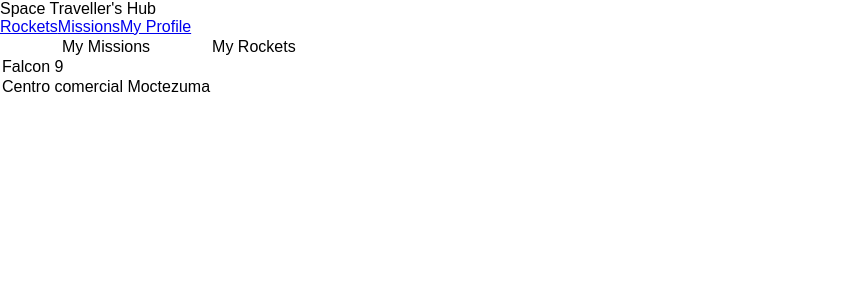
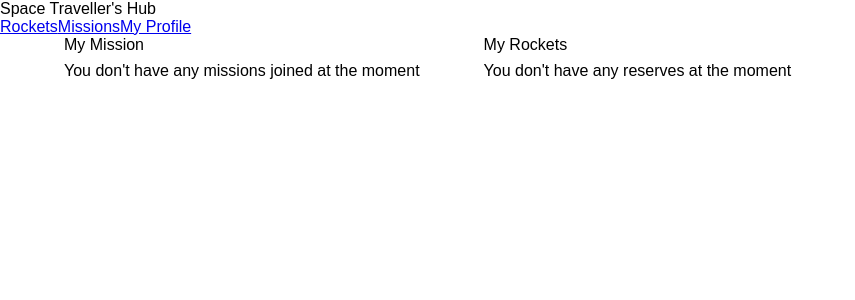
Before and after one commit to uchexm/react-kanban, a React (Create React App) app: page /myprofile in a window 1280 px wide. Shown: the top 300 px of the page, without its empty margins (0-855 px from the left). Built offline with nearby package versions, Linux system fonts and the light colour scheme.

Commit message:
Added myProfile.js and myProfile.css files

```diff
--- /dev/null
+++ b/src/components/myProfile/myProfile.css
@@ -0,0 +1,16 @@
+.rocketProfileContainer {
+    display: flex;
+    flex-direction: column;
+  }
+
+  .table {
+    width: 500px;
+    border: 3px solid #000;
+    padding: 0.5rem;
+  }
+
+  li {
+    list-style-type: none;
+    border-bottom: 1px solid rgb(187, 187, 187);
+    padding: 0.3rem;
+  }
--- a/src/components/myProfile/myProfile.js
+++ b/src/components/myProfile/myProfile.js
@@ -1,18 +1,52 @@
 import React from 'react';
+import { useSelector } from 'react-redux';
 
-const MyProfile = () => (
-  <table>
-    <tr>
-      <th>My Missions</th>
-      <th>My Rockets</th>
-    </tr>
-    <tr className="missions">
-      <td>Falcon 9</td>
-    </tr>
-    <tr className="rockets">
-      <td>Centro comercial Moctezuma</td>
-    </tr>
-  </table>
-);
+import './myProfile.css';
+
+function MyProfile() {
+  const missions = useSelector((state) => state.mission);
+  const missionFilter = missions.filter((mission) => mission.joinmission === true);
+
+  // Reserve rocket selector
+  const rockets = useSelector((state) => state.rocket);
+  const reserves = rockets.filter((rocket) => rocket.reserved === true);
+
+  return (
+    <div style={{ display: 'flex' }}>
+      <article className="rocketProfileContainer">
+        <h1 className="title">My Mission</h1>
+        {missionFilter.length !== 0 ? (
+          <ul className="table">
+            {missionFilter.map((mission) => (
+              <li key={mission.id}>
+                {mission.mission}
+              </li>
+            ))}
+          </ul>
+        ) : (
+          <p>
+            <em>You don&apos;t have any missions joined at the moment</em>
+          </p>
+        )}
+      </article>
+      <article className="rocketProfileContainer">
+        <h1 className="title">My Rockets</h1>
+        {reserves.length !== 0 ? (
+          <ul className="table">
+            {reserves.map((reserve) => (
+              <li key={reserve.id}>
+                {reserve.name}
+              </li>
+            ))}
+          </ul>
+        ) : (
+          <p>
+            <em>You don&apos;t have any reserves at the moment</em>
+          </p>
+        )}
+      </article>
+    </div>
+  );
+}
 
 export default MyProfile;
```
